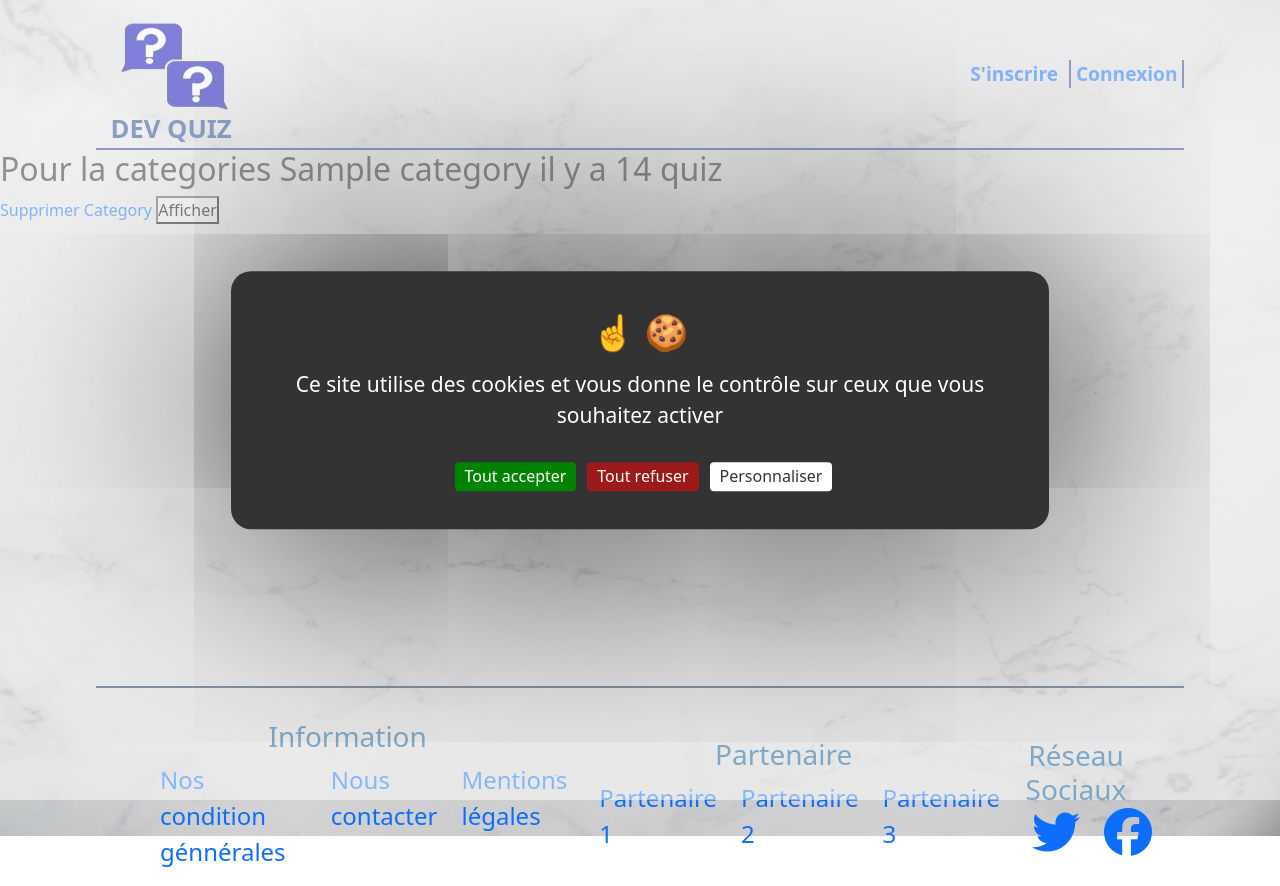
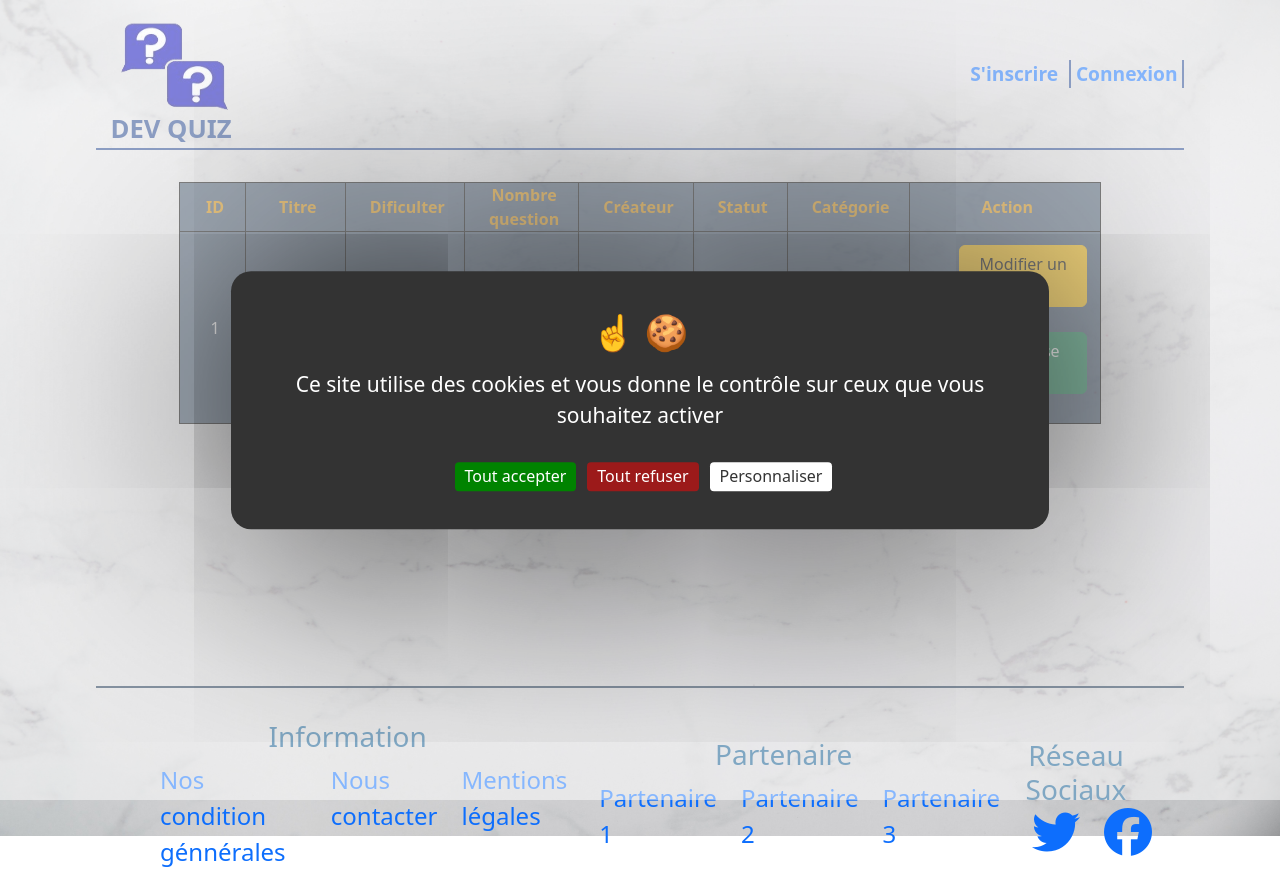
Before and after one commit to Irohs6/Quiz, a Symfony app: template templates/moderator/list_quiz.html.twig in a window 1280 px wide. Run offline with Twig, Linux system fonts and the light colour scheme; the template is opened without the code that fills it: most values are stand-ins (such as "Sample title", 1, 10 or a date in 2020); some libraries are stand-ins or nearby versions.

Commit message:
Please enter the commit message for your changes. Lines starting with '#' will be ignored, and an empty message aborts the commit.
On branch quiz.v.21
Changes to be committed:
	modified:   src/Controller/AdminController.php
	modified:   src/Controller/ModeratorController.php
	modified:   src/Controller/QuizController.php
	modified:   templates/admin/panel_admin_nav.html.twig
	modified:   templates/base.html.twig
	new file:   templates/moderator/list_categories_moderator.html.twig
	modified:   templates/moderator/list_quiz.html.twig
	modified:   templates/moderator/panel.html.twig
	modified:   templates/quiz/show_quiz.html.twig

```diff
--- a/src/Controller/AdminController.php
+++ b/src/Controller/AdminController.php
@@ -22,7 +22,6 @@ use Symfony\Bundle\FrameworkBundle\Controller\AbstractController;
 
 class AdminController extends AbstractController
 {
-
 
     //route pour gèrer les  roles et le statut des utilisateurs
     #[Route(path: 'admin/panel/userManagement', name: 'app_userManagement')]
@@ -113,7 +112,7 @@ class AdminController extends AbstractController
 
     //Pour créer un nouvelle catégorie dans un thème définie *************************************************************************************************
     #[Route('admin/category/new/{idTheme}', name: 'new_category')]
-    #[Route('admin/category/edit/{id}', name: 'edit_category')]
+    #[Route('moderator/category/edit/{id}', name: 'edit_category')]
     public function newEditCategory(Category $category = null,Request $request, ThemeRepository $themeRepository, EntityManagerInterface $entityManager,FileUploader $fileUploader): Response
     {
         //si la catégorie n'existe pas
--- a/src/Controller/QuizController.php
+++ b/src/Controller/QuizController.php
@@ -232,7 +232,7 @@ class QuizController extends AbstractController
         ]);
     }
 
-    //Pour créer ou modifier un quiz
+    //Pour créer ou
     #[Route('user/quiz/{idCategory}/new/', name: 'new_quiz')]
     public function newQuiz(Quiz $quiz = null, Request $request, EntityManagerInterface $entityManager,CategoryRepository $categoryRepository): Response
     {
@@ -264,7 +264,7 @@ class QuizController extends AbstractController
                 $entityManager->flush();
 
                 $this->addFlash('success', "Votre Quiz a bien été créer vous recevrez une confirmation par email une fois qu'il sera validé.");
-                return $this->redirectToRoute('app_list_quiz'); // redirige vers le détail d'un quiz
+                return $this->redirectToRoute('show_quiz',['id'=> $quiz->getId()]); // redirige vers le détail d'un quiz
             }
         } else {
 
--- a/templates/admin/panel_admin_nav.html.twig
+++ b/templates/admin/panel_admin_nav.html.twig
@@ -26,7 +26,7 @@
                 <a href="{{path('list_quizzes')}}">Liste des Quiz</a>
             </li>
         </ul>
-
+        {% if is_granted('ROLE_ADMIN') %}
             <ul class="admin_list_user">
                 <h4>User</h4>
                 <li>
@@ -34,4 +34,5 @@
                     <a href="{{path('app_userManagement')}}">Liste User</a>
                 </li>
             </ul>
+        {% endif %}
     </nav>
--- a/templates/base.html.twig
+++ b/templates/base.html.twig
@@ -85,7 +85,7 @@
                         {# visible que par admin #}
                         {% if is_granted('ROLE_ADMIN') %}
                         {# route vers panel admin #}
-                            <a class="lien_nav" href="{{path('app_userManagement')}}">Panel admin</a>
+                            <a class="lien_nav" href="{{path('list_quizzes')}}">Panel admin</a>
                         {% endif %}
                         {# visible pour moderateur et admin  #}
                         {% if is_granted('ROLE_MODERATOR') %}
--- a/templates/moderator/list_quiz.html.twig
+++ b/templates/moderator/list_quiz.html.twig
@@ -1,78 +1,65 @@
 {% extends 'base.html.twig' %}
 
-{% block title %}Hello AdminController!{% endblock %}
-{% set nb = 1 %}{#  variable déclarer a 1  pour créer différent id sur les button pour les récupérer en js #}
+{% block title %}Liste des Quizs!{% endblock %}
+
 {% block body %}
+<div class="box_theme">
 
-{# boucle pour afficher toute les catégorie  #}
-{% for category in categories %}
+    <table class="admin-theme">
+        <thead class="thead-admin">
+            <tr>
+                <th>ID</th>
+                <th>Titre</th>
+                <th>Dificulter</th>
+                <th>Nombre question</th>
+                <th>Créateur</th>
+                <th>Statut</th>
+                <th>Catégorie</th>
+                <th>Action</th>
+            </tr>
+        </thead>
+        <tbody>
 
-        {% set categoryExist = category %} {# variable pour eviter les doublons#}
-        {# affiche le nombre de quiz existant dans cet catégorie  #}
-        <h2>Pour la categories {{category}} il y a  {{ category.quizzes|length }} quiz</h2>
-        <a href="{{ path('delete_category', {'id': category.id})}}">Supprimer Category</a>
-        <button id="button{{nb}}" class="showButton">Afficher</button>
+            {% for quiz in quizzes %}
+                <tr>
+                    <td>{{ quiz.id }}</td>
+                    <td>{{ quiz }}</td>
+                    <td>{{ quiz.level }}</td>
+                    <td>{{ quiz.questions|length }}</td>
+                    {% if quiz.userId %}
+                        <td>{{ quiz.userId.username }}</td>
+                    {% else %}
+                        <td>Utilisateur Suprimé</td>
+                    {% endif %}
+                    <td>
+                        {% if quiz.isVerified %}
+                            <i class="fa-solid fa-check fa-2xl" style="color: #0dd10a;"></i>
+                        {% else %}
+                            <i class="fa-solid fa-xmark fa-2xl" style="color: #d40c0c;"></i>
+                        {% endif %}
+                    </td>
+                    <td>{{ quiz.category }}</td>
+                    <td>
+                        <ul class="ul_action">
+                            <li class="li_action">
+                                <a class="btn btn-warning" href="{{path('edit_quiz', {'id': quiz.id})}}">Modifier un Quiz</a>
+                            </li>
 
-    <ul class="category" id="{{nb}}">
-        <a class="add" href="{{path('new_quiz', {'idCategory': category.id})}}">Ajouter Quiz</a>
-        {# boucle pour afficher les quiz  #}
-        {% for quiz in quizes %}
+                            <li class="li_action">
+                                {% if quiz.isVerified %}
+                                    <a class="btn btn-danger" href="{{path('unVerified_quiz', {'id': quiz.id})}}">Invalider se quiz</a>
+                                {% else %}
+                                    <a class="btn btn-success" href="{{path('verified_quiz', {'id': quiz.id})}}">Valider se quiz</a>
+                                {% endif %}
 
-            {# condition qui vérifie que la catégorie n'est pas déja afficher pour qu'elle ne soit afficher qu'un seul fois pour tous les quiz de cet catégorie  #}
-            {% if categoryExist == category  %}
-
-                {# condition pour afficher les quiz qui appartenant a cet catégorie #}
-                {% if category.id == quiz.category.id  %}
+                            </li>
+                        </ul>
+                    </td>
 
 
-                    <li class="li_category">
-                        <h4>{{ quiz.title }}</h4>
-
-                        <a class="modify" href="{{path('edit_quiz', {'id': quiz.id})}}">Modifier</a>
-                    </li>
-
-                    <li class="li_category">
-                        <a class="add" href="{{path('new_question', {'idQuiz': quiz.id})}}">Ajouter Question</a>
-                        Nb question:{{ quiz.questions|length}}
-                    </li>
-
-                    <li class="li_category">
-                        Statut:
-                        {# condition pour afficher les différent statut d'un quiz  #}
-                        {% if quiz.isVerified %}
-                            <span class="success">Vérifier</span>
-                        {% else %}
-                            <span class="error">A vérifier</span>
-                        {% endif %}
-                    </li>
-
-                    <li class="li_category">
-                        {# route pour afficher le détail d'un quiz  #}
-                        <a class="detail" href="{{path('show_quiz', {'id': quiz.id})}}">Détail</a>
-                    </li>
-
-                    <li class="li_category">
-                        {# condition si le quiz a au moin une question on affiche un bouton pour tester le quiz #}
-                        {% if quiz.questions|length > 0 %}
-
-                                <a class="detail" href="{{path('app_play', {'id': quiz.id})}}">Test Quiz</a>
-
-                        {% endif %}
-                        {# route pour ajouter une nouvelle question et ses réponses  #}
-
-                    </li>
-
-
-                {% endif %}  {# fin {% if category.id == quiz.category.id  %}#}
-            {% endif %} {# fin {% if categoryExist == category  %} #}
-
-        {% endfor %}{# fin {% for quiz in quizes %}  #}
-    </ul>
-    {% set nb = nb +1 %} {#  on ajoute 1 a chaque tour de boucle #}
-{% endfor %} {# fin {% for category in categories %}#}
-
-
-<script src="{{ asset('js/show_quiz.js') }}"></script>
-
-
+                </tr>
+            {% endfor %}
+        </tbody>
+    </table>
+</div>
 {% endblock %}
--- a/templates/moderator/panel.html.twig
+++ b/templates/moderator/panel.html.twig
@@ -8,13 +8,9 @@
         {# route vers la liste des quiz  #}
         <a href="{{path('app_list_quiz')}}">Liste Quiz</a>
     </li>
-    <li>
-        {# route vers la liste des theme  #}
-        <a href="{{path('list_theme')}}">Liste des Themes</a>
-    </li>
 
     <li>
         {# lien vers la liste des catégorie  #}
-        <a href="{{path('app_category')}}">Liste des Categories</a>
+        <a href="{{path('list_categories')}}">Liste des Categories</a>
     </li>
 {% endblock %}
```
Also changed, not shown: src/Controller/ModeratorController.php (+10 -4 lines), templates/moderator/list_categories_moderator.html.twig (added, +44 -0 lines), templates/quiz/show_quiz.html.twig (+11 -8 lines). Lines whose indentation alone changed are shown as unchanged.
